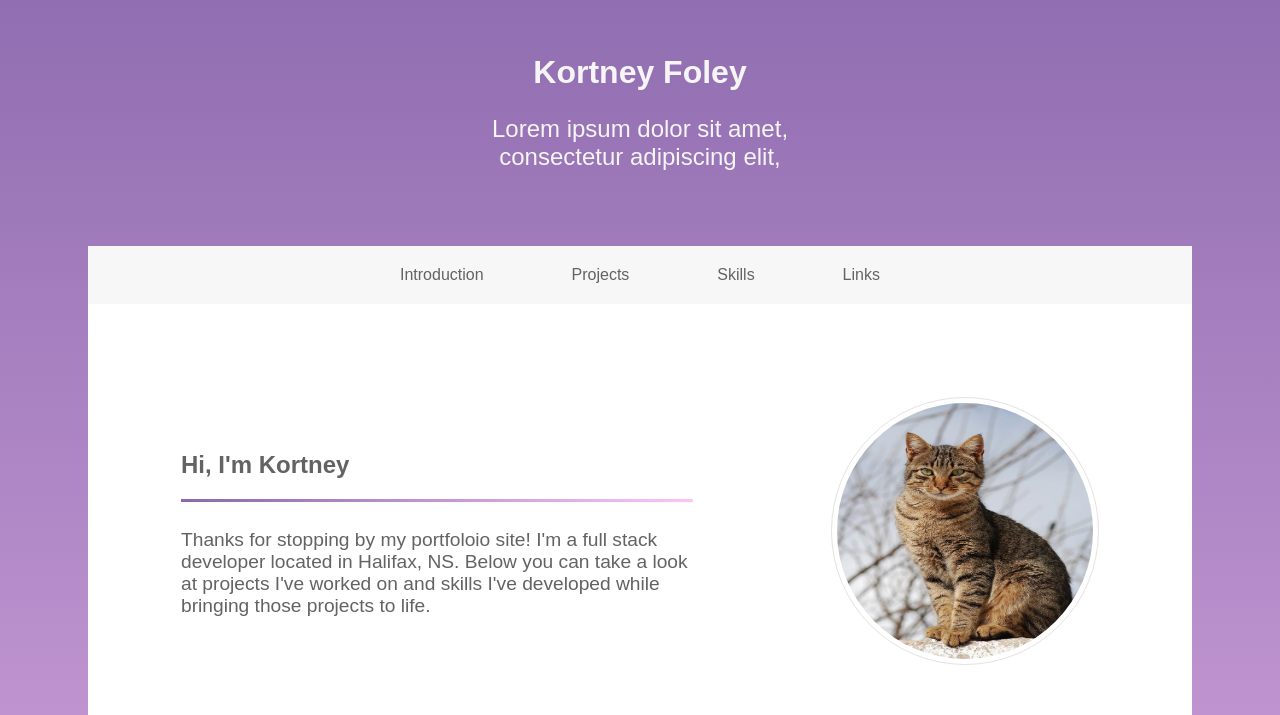
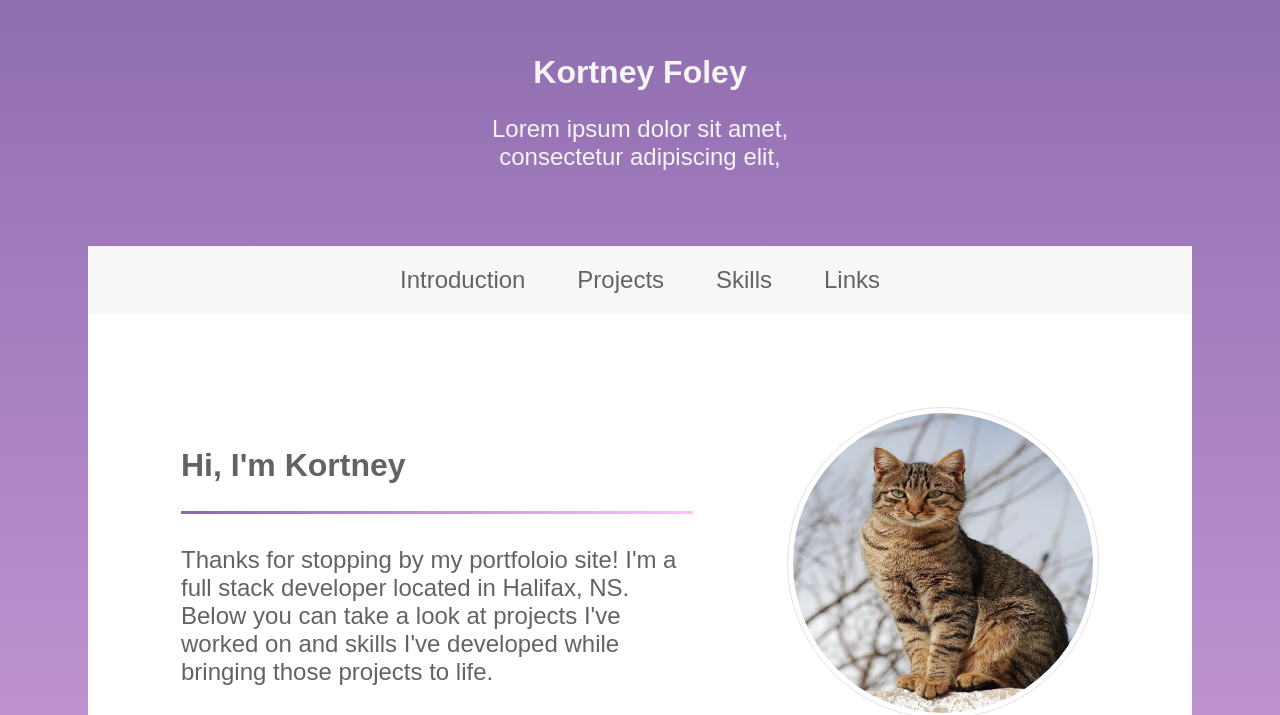
Before and after one commit to kfoley123/portfolio, a React (Create React App) app: page / in a window 1280 px wide. Shown: the part 115-830 px from the top of the page. Built offline with nearby package versions, Linux system fonts and the light colour scheme; a web font is replaced by a local one.

Commit message:
increased font sizes

```diff
--- a/src/Components /Intro/Intro.css
+++ b/src/Components /Intro/Intro.css
@@ -23,14 +23,18 @@
     font-family: "Anek Latin", sans-serif;
 }
 
+.content > header > h2 {
+    font-size: xx-large;
+}
+
 .content > p {
-    font-size: larger;
+    font-size: x-large;
 }
 
 .image {
     border: 1px solid #e7e1e1;
     padding: 5px;
     border-radius: 50%;
-    width: 256px;
-    height: 256px;
+    width: 300px;
+    height: 300px;
 }
--- a/src/Components /Nav/Nav.css
+++ b/src/Components /Nav/Nav.css
@@ -1,6 +1,5 @@
 .nav {
     background-color: #f7f7f7;
-    position: -webkit-sticky;
     position: sticky;
     top: 0;
 }
@@ -28,6 +27,7 @@
     color: inherit;
     font-family: "Anek Latin", sans-serif;
     color: #636363;
+    font-size: x-large;
 }
 
 .selected {
```
